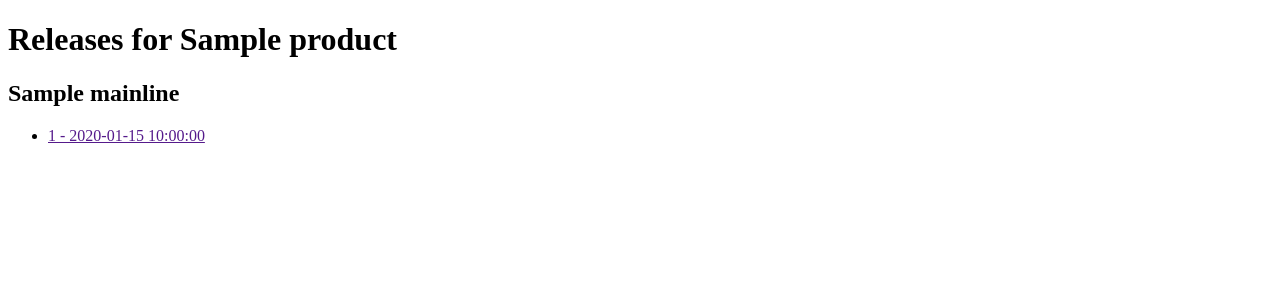
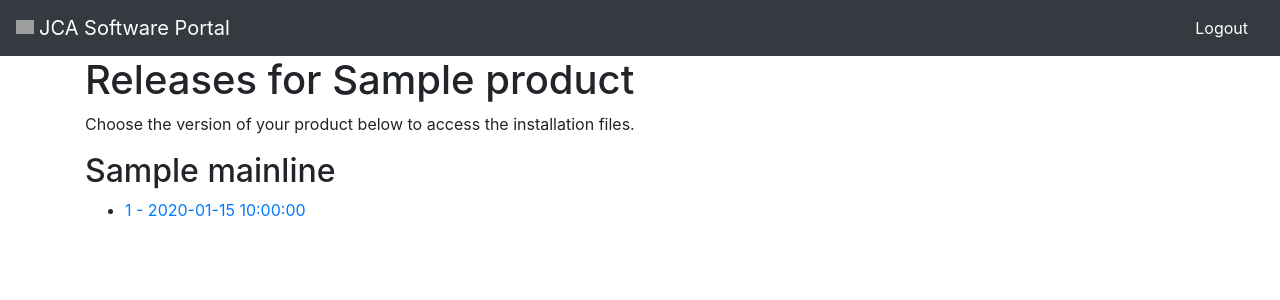
Before and after one commit to gavbaa/csportal, a Python web app: template templates/whatsmine/my_releases.html in a window 1280 px wide. Shown: the top 300 px of the page. Run offline with Jinja, Linux system fonts and the light colour scheme; the template is opened without the code that fills it: most values are stand-ins (such as "Sample title", 1, 10 or a date in 2020); some libraries are stand-ins or nearby versions; grey boxes are pictures that could not be loaded.

Commit message:
Design portal cleanup.

```diff
--- a/csportal/urls.py
+++ b/csportal/urls.py
@@ -15,9 +15,12 @@ Including another URLconf
 """
 from django.contrib import admin
 from django.urls import path, include
+from django.contrib.staticfiles.urls import staticfiles_urlpatterns
 
 urlpatterns = [
     path('accounts/', include('django.contrib.auth.urls')),
     path('admin/', admin.site.urls),
     path('whatsmine/', include('whatsmine.urls'))
 ]
+
+urlpatterns += staticfiles_urlpatterns()
--- a/templates/base.html
+++ b/templates/base.html
@@ -3,11 +3,34 @@
 <head>
     <meta charset="UTF-8">
     <title>JCA Software Portal</title>
+    <link href="/static/css/bootstrap.min.css" rel="stylesheet">
+    <link href="/static/css/styles.css" rel="stylesheet">
 </head>
 <body>
+<nav class="navbar navbar-expand-lg navbar-dark bg-dark">
+    <a class="navbar-brand" href="/whatsmine/products"><img style="width: 23px; padding-right: 5px; margin-top: -5px;" src="/static/img/logo.png">JCA Software Portal</a>
+    <button class="navbar-toggler" type="button" data-toggle="collapse" data-target="#navbarSupportedContent" aria-controls="navbarSupportedContent" aria-expanded="false" aria-label="Toggle navigation">
+        <span class="navbar-toggler-icon"></span>
+    </button>
 
+    <div class="collapse navbar-collapse" id="navbarSupportedContent">
+        <ul class="navbar-nav mr-auto">
+        </ul>
+        <a class="nav-link" style="color:#fff;" href="#">Logout</a>
+        <!-- <form class="form-inline my-2 my-lg-0">
+            <input class="form-control mr-sm-2" type="search" placeholder="Search" aria-label="Search">
+            <button class="btn btn-outline-success my-2 my-sm-0" type="submit">Search</button>
+        </form> -->
+    </div>
+</nav>
 {% block content %}
 {% endblock %}
-
+<!-- Bootstrap core JavaScript
+    ================================================== -->
+<!-- Placed at the end of the document so the pages load faster -->
+<script src="https://code.jquery.com/jquery-3.1.1.slim.min.js" integrity="sha384-A7FZj7v+d/sdmMqp/nOQwliLvUsJfDHW+k9Omg/a/EheAdgtzNs3hpfag6Ed950n" crossorigin="anonymous"></script>
+<script>window.jQuery || document.write('<script src="../../assets/js/vendor/jquery.min.js"><\/script>')</script>
+<script src="https://cdnjs.cloudflare.com/ajax/libs/tether/1.4.0/js/tether.min.js" integrity="sha384-DztdAPBWPRXSA/3eYEEUWrWCy7G5KFbe8fFjk5JAIxUYHKkDx6Qin1DkWx51bBrb" crossorigin="anonymous"></script>
+<script src="/static/js/bootstrap.min.js"></script>
 </body>
 </html>
--- a/templates/registration/login.html
+++ b/templates/registration/login.html
@@ -3,10 +3,12 @@
 {% block title %}Login{% endblock %}
 
 {% block content %}
-    <h2>Login</h2>
+<div class="container">
+    <h1 class="pagetitle">Login</h1>
     <form method="post">
         {{ csrf_input }}
         {{ form.as_p() }}
-        <button type="submit">Login</button>
+        <button class="btn btn-primary" type="submit">Login</button>
     </form>
+</div>
 {% endblock %}
--- a/templates/whatsmine/my_releases.html
+++ b/templates/whatsmine/my_releases.html
@@ -1,17 +1,18 @@
 {% extends "base.html" %}
 
 {% block content %}
-<h1>Releases for {{ product.name }}</h1>
-
+<div class="container">
+<h1 class="pagetitle">Releases for {{ product.name }}</h1>
+    <p>Choose the version of your product below to access the installation files.</p>
 {% for mainline in mainlines %}
     <h2>{{ mainline.name }}</h2>
     {% for release in releases_by_mainline[mainline.pk] %}
-        <ul>
+        <ul class="products">
             <li>
                 <a href="{{ url('release_view', kwargs={'product_id': release.mainline.product.pk, 'release_id': release.pk}) }}">{{ release.version_number }} - {{ release.release_date }}</a>
             </li>
         </ul>
     {% endfor %}
 {% endfor %}
-
+</div>
 {% endblock %}
```
Also changed, not shown: templates/whatsmine/my_products.html (+5 -2 lines), templates/whatsmine/release.html (+5 -4 lines).
